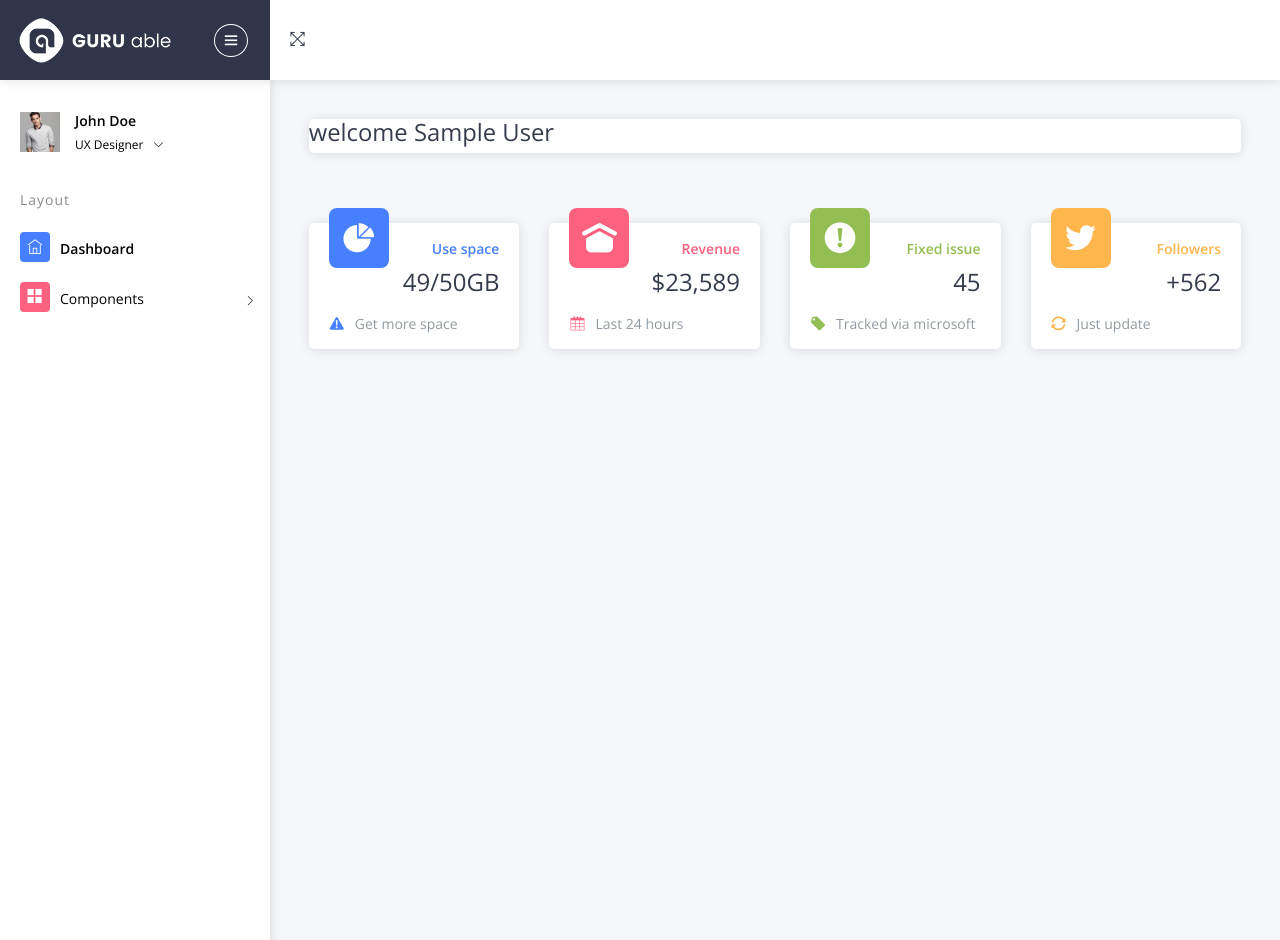
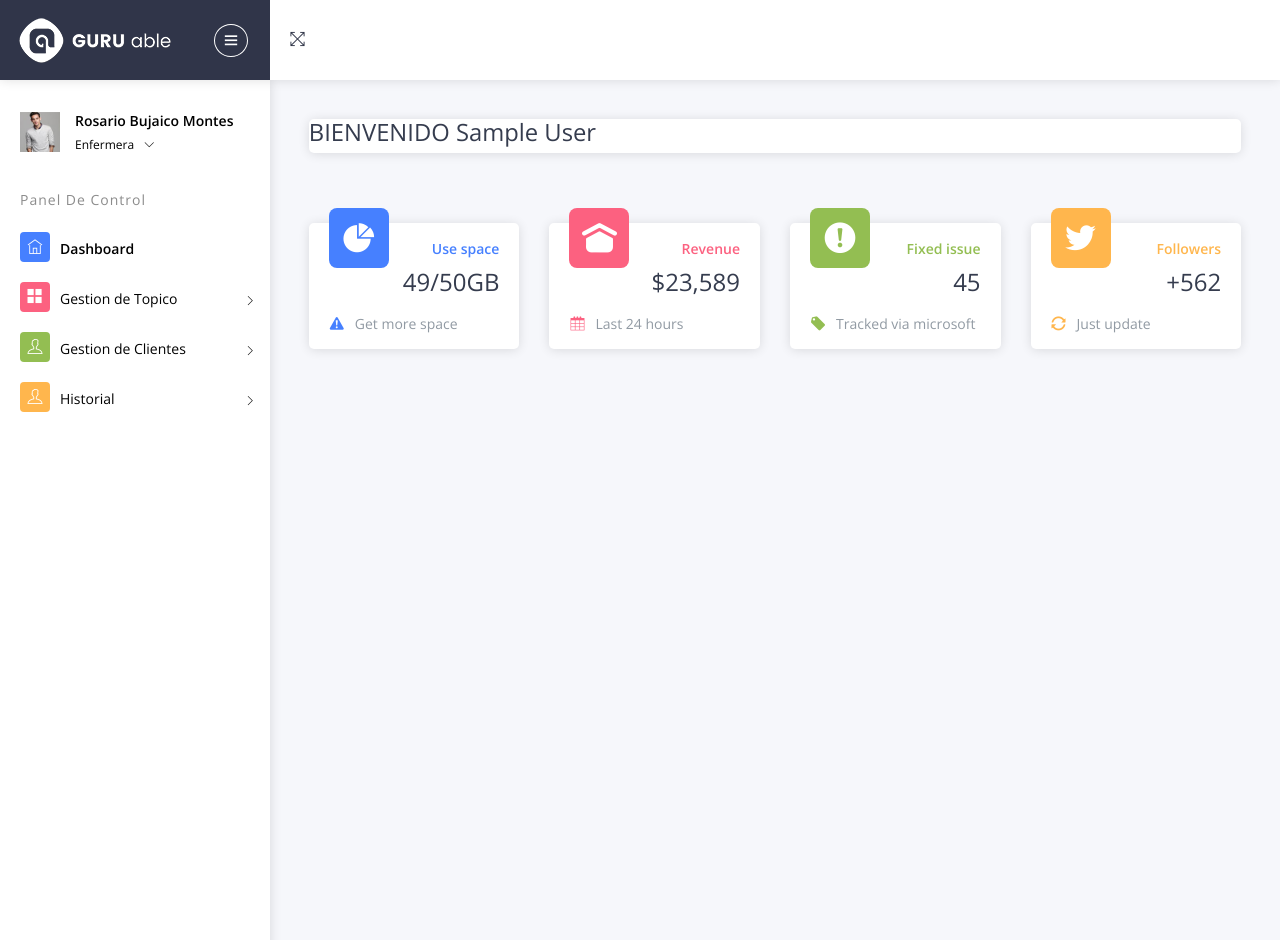
Before and after one commit to RScodeSec/Topico_Epis, a PHP site: page /View/index.php in a window 1280 px wide. Run offline with PHP 8.4, Linux system fonts and the light colour scheme; the visitor is signed in with stand-in values (Sample User, id 1); some web fonts are replaced.

Commit message:
DB integrado

```diff
--- a/View/index.php
+++ b/View/index.php
@@ -9,7 +9,7 @@ if(empty($_SESSION['nombres'])){
 include_once "./layout/header.php";
 ?>
 <div class="card">
-    <h2>welcome <?php echo $_SESSION['nombres']?></h2>
+    <h2>BIENVENIDO <?php echo $_SESSION['nombres']?></h2>
 </div>
 <div class="row">
     <!-- card1 start -->
--- a/View/layout/foother.php
+++ b/View/layout/foother.php
@@ -1,16 +1,12 @@
-                                   </div>
+<html>
+                                   <body>
+
+
 
                                     <div id="styleSelector">
 
                                     </div>
-                                </div>
-                            </div>
-                        </div>
-                    </div>
-                </div>
 
-            </div>
-        </div>
 
 <script type="text/javascript" src="../public/js/jquery/jquery.min.js"></script>
 <script type="text/javascript" src="../public/js/jquery-ui/jquery-ui.min.js"></script>
--- a/View/layout/header.php
+++ b/View/layout/header.php
@@ -2,7 +2,7 @@
 <html lang="en">
 
 <head>
-    <title>GURU Able - Free Lite Admin Template </title>
+    <title>TOPICO </title>
 
       <meta charset="utf-8">
       <meta name="viewport" content="width=device-width, initial-scale=1.0, user-scalable=0, minimal-ui">
@@ -113,16 +113,16 @@
                                 <div class="main-menu-header">
                                     <img class="img-40 img-radius" src="../public/images/avatar-4.jpg" alt="User-Profile-Image">
                                     <div class="user-details">
-                                        <span>John Doe</span>
-                                        <span id="more-details">UX Designer<i class="ti-angle-down"></i></span>
+                                        <span>Rosario Bujaico Montes</span>
+                                        <span id="more-details">Enfermera<i class="ti-angle-down"></i></span>
                                     </div>
                                 </div>
 
                                 <div class="main-menu-content">
                                     <ul>
                                         <li class="more-details">
-                                            <a href="#"><i class="ti-user"></i>View Profile</a>
-                                            <a href="#!"><i class="ti-settings"></i>Settings</a>
+                                            <a href="#"><i class="ti-user"></i>Ver Perfil</a>
+                                            <a href="#!"><i class="ti-settings"></i>Configuracion</a>
                                             <a href="../Controller/loginController.php?opc=logout"><i class="ti-layout-sidebar-left"></i>Cerrar Sesion</a>
                                         </li>
                                     </ul>
@@ -130,7 +130,7 @@
                             </div>
 
 
-                            <div class="pcoded-navigatio-lavel" data-i18n="nav.category.navigation">Layout</div>
+                            <div class="pcoded-navigatio-lavel" data-i18n="nav.category.navigation">Panel de Control</div>
                             <ul class="pcoded-item pcoded-left-item">
                                 <li class="active">
                                     <a href="index.html">
@@ -142,14 +142,85 @@
                                 <li class="pcoded-hasmenu">
                                     <a href="javascript:void(0)">
                                         <span class="pcoded-micon"><i class="ti-layout-grid2-alt"></i></span>
-                                        <span class="pcoded-mtext"  data-i18n="nav.basic-components.main">Components</span>
+                                        <span class="pcoded-mtext"  data-i18n="nav.basic-components.main">Gestion de Topico </span>
                                         <span class="pcoded-mcaret"></span>
                                     </a>
                                     <ul class="pcoded-submenu">
                                         <li class=" ">
                                             <a href="accordion.html">
                                                 <span class="pcoded-micon"><i class="ti-angle-right"></i></span>
-                                                <span class="pcoded-mtext" data-i18n="nav.basic-components.alert">Accordion</span>
+                                                <span class="pcoded-mtext" data-i18n="nav.basic-components.alert">Medicamentos</span>
+                                                <span class="pcoded-mcaret"></span>
+                                            </a>
+                                        </li>
+                                        <li class=" ">
+                                            <a href="accordion.html">
+                                                <span class="pcoded-micon"><i class="ti-angle-right"></i></span>
+                                                <span class="pcoded-mtext" data-i18n="nav.basic-components.alert">Atencion</span>
+                                                <span class="pcoded-mcaret"></span>
+                                            </a>
+                                        </li>
+
+
+                                    </ul>
+                                </li>
+                                <li class="pcoded-hasmenu">
+                                    <a href="javascript:void(0)">
+                                        <span class="pcoded-micon"><i class="ti-user"></i></span>
+                                        <span class="pcoded-mtext"  data-i18n="nav.basic-components.main">Gestion de Clientes</span>
+                                        <span class="pcoded-mcaret"></span>
+                                    </a>
+                                    <ul class="pcoded-submenu">
+                                        <li class=" ">
+                                            <a href="accordion.html">
+                                                <span class="pcoded-micon"><i class="ti-angle-right"></i></span>
+                                                <span class="pcoded-mtext" data-i18n="nav.basic-components.alert">Docentes</span>
+                                                <span class="pcoded-mcaret"></span>
+                                            </a>
+                                        </li>
+                                        <li class=" ">
+                                            <a href="accordion.html">
+                                                <span class="pcoded-micon"><i class="ti-angle-right"></i></span>
+                                                <span class="pcoded-mtext" data-i18n="nav.basic-components.alert">Administrativos</span>
+                                                <span class="pcoded-mcaret"></span>
+                                            </a>
+                                        </li>
+                                        <li class=" ">
+                                            <a href="accordion.html">
+                                                <span class="pcoded-micon"><i class="ti-angle-right"></i></span>
+                                                <span class="pcoded-mtext" data-i18n="nav.basic-components.alert">Estudiantes</span>
+                                                <span class="pcoded-mcaret"></span>
+                                            </a>
+                                        </li>
+
+
+                                    </ul>
+                                </li>
+                                <li class="pcoded-hasmenu">
+                                    <a href="javascript:void(0)">
+                                        <span class="pcoded-micon"><i class="ti-user"></i></span>
+                                        <span class="pcoded-mtext"  data-i18n="nav.basic-components.main">Historial</span>
+                                        <span class="pcoded-mcaret"></span>
+                                    </a>
+                                    <ul class="pcoded-submenu">
+                                        <li class=" ">
+                                            <a href="accordion.html">
+                                                <span class="pcoded-micon"><i class="ti-angle-right"></i></span>
+                                                <span class="pcoded-mtext" data-i18n="nav.basic-components.alert">Docentes</span>
+                                                <span class="pcoded-mcaret"></span>
+                                            </a>
+                                        </li>
+                                        <li class=" ">
+                                            <a href="accordion.html">
+                                                <span class="pcoded-micon"><i class="ti-angle-right"></i></span>
+                                                <span class="pcoded-mtext" data-i18n="nav.basic-components.alert">Administrativos</span>
+                                                <span class="pcoded-mcaret"></span>
+                                            </a>
+                                        </li>
+                                        <li class=" ">
+                                            <a href="accordion.html">
+                                                <span class="pcoded-micon"><i class="ti-angle-right"></i></span>
+                                                <span class="pcoded-mtext" data-i18n="nav.basic-components.alert">Estudiantes</span>
                                                 <span class="pcoded-mcaret"></span>
                                             </a>
                                         </li>
```
